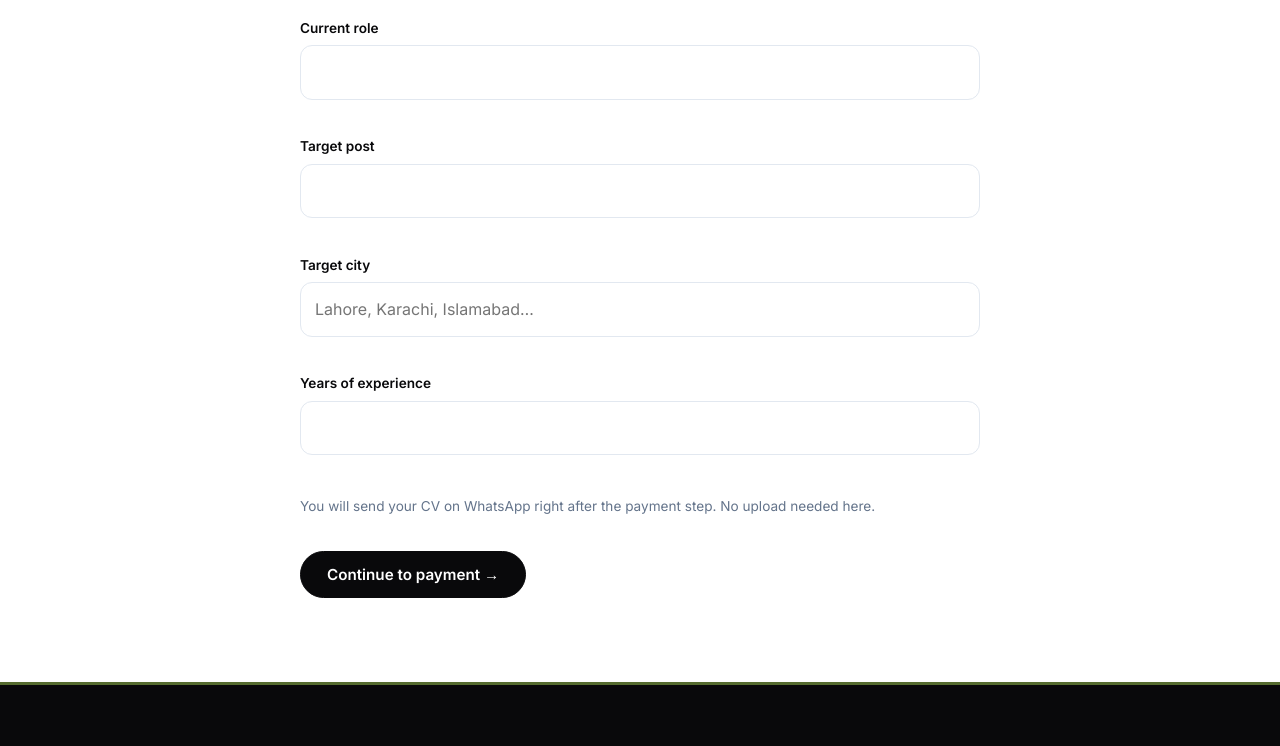
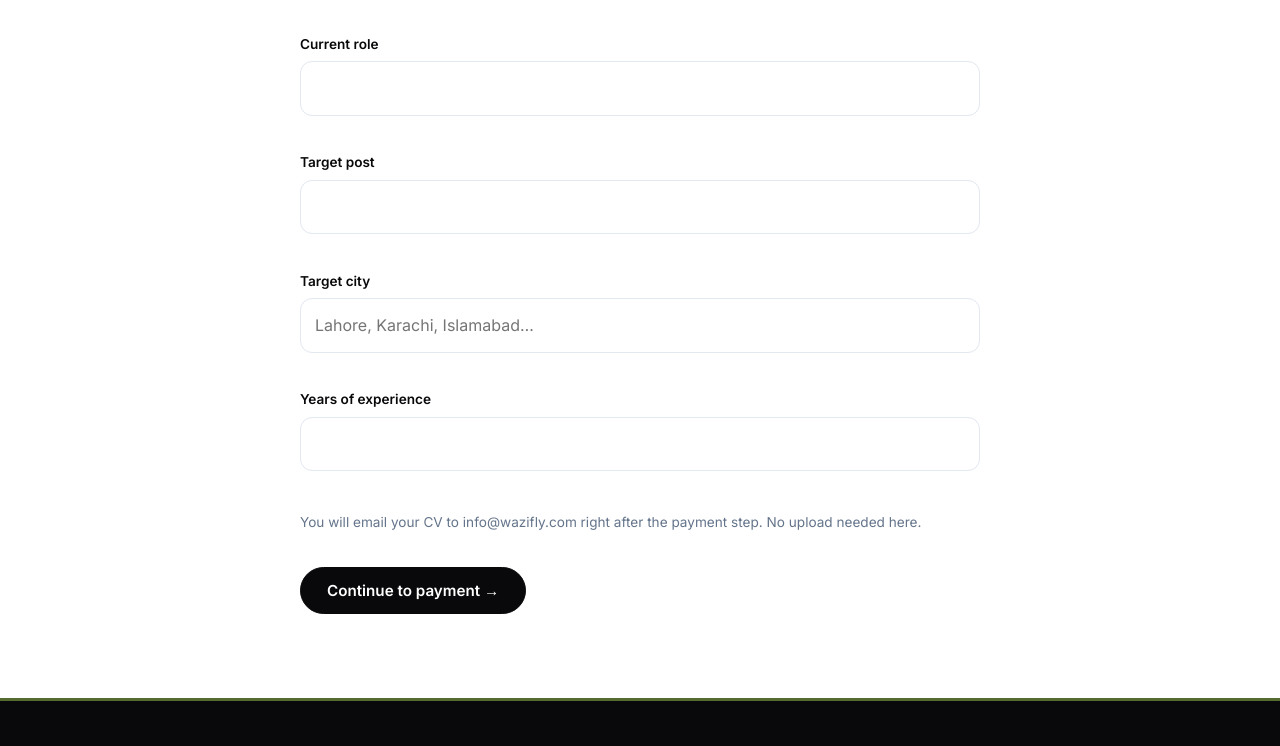
Before and after one commit to ibrahim-boop-coder/wazifaly, a plain HTML site: page apply.html in a window 1280 px wide. Shown: the part 872-1618 px from the top of the page. Drawn offline with Linux system fonts and the light colour scheme.

Commit message:
Modify CV submission and payment instructions
Updated instructions for submitting CV and payment receipt.

```diff
--- a/apply.html
+++ b/apply.html
@@ -6,7 +6,7 @@
 <link rel="stylesheet" href="styles.css"></head><body>
 <div id="site-header"></div>
 <main><section><div class="wrap" style="max-width:720px">
-<div id="formArea"><h1 style="font-size:2.4rem">Apply for placement</h1><p class="sub mono" id="stepLbl">Step 1 of 2</p>
+<div id="formArea"><h1 style="font-size:2.4rem">Apply for placement</h1><p class="sub mono" id="stepLbl">Step 1 of 2</p><div class="prog"><i></i></div>
 <!-- To receive real submissions, see the setup guide: add action="https://formspree.io/f/YOUR_ID" method="POST" enctype="multipart/form-data" and keep the JS validation. -->
 <form id="applyForm" novalidate>
 <div class="step on">
@@ -21,7 +21,7 @@
 <label for="target">Target post</label><input id="target" name="target"><div class="err" id="e_target"></div>
 <label for="city">Target city</label><input id="city" name="city" placeholder="Lahore, Karachi, Islamabad…"><div class="err" id="e_city"></div>
 <label for="exp">Years of experience</label><input id="exp" name="exp" type="number" min="0" max="50"><div class="err" id="e_exp"></div>
-<p class="mute" style="margin-top:18px">You will send your CV on WhatsApp right after the payment step. No upload needed here.</p><p class="err" id="m1" role="alert"></p>
+<p class="mute" style="margin-top:18px">You will email your CV to info@wazifly.com right after the payment step. No upload needed here.</p><p class="err" id="m1" role="alert"></p>
 <p><button class="btn" type="button" id="next">Continue to payment</button></p></div>
 <div class="step">
 <h2 style="font-size:1.5rem">Payment</h2><p class="sub">Send the plan amount, then enter the transaction ID.</p>
@@ -31,7 +31,7 @@
 <div class="pay" data-m="Meezan Bank">Account title: <b>Salman Ali</b><br>Bank: <b>Meezan Bank</b><br>Account number: <span class="mono">61010109285421</span></div>
 <div class="err" id="e_method"></div>
 <label for="tid">Transaction ID (TID)</label><input id="tid" name="tid" class="mono"><div class="err" id="e_tid"></div>
-<p class="mute" style="margin-top:18px">After you submit, you will send your payment receipt screenshot on WhatsApp.</p><p class="err" id="m2" role="alert"></p>
+<p class="mute" style="margin-top:18px">After you submit, you will email your payment screenshot and TID to info@wazifly.com.</p><p class="err" id="m2" role="alert"></p>
 <p><button class="btn o" type="button" id="back">Back</button> <button class="btn" type="submit">Submit and get Reference ID</button></p></div>
 </form></div><div id="certArea"></div></div></section></main>
 <div id="site-footer"></div><script src="app.js"></script></body></html>
```
